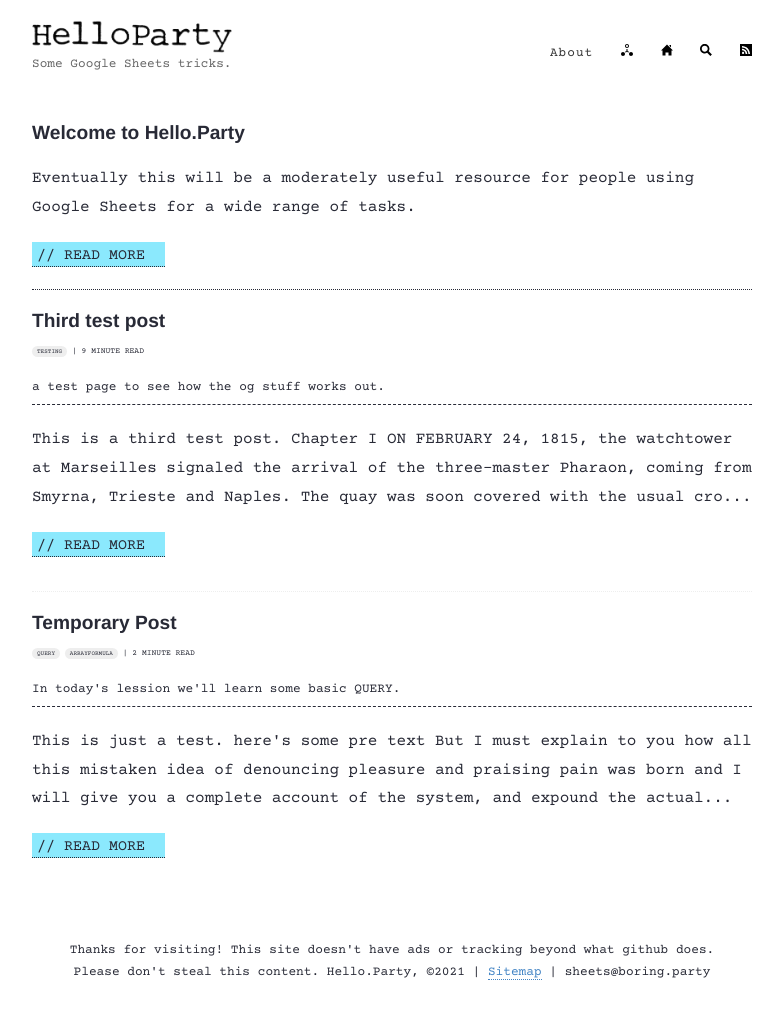
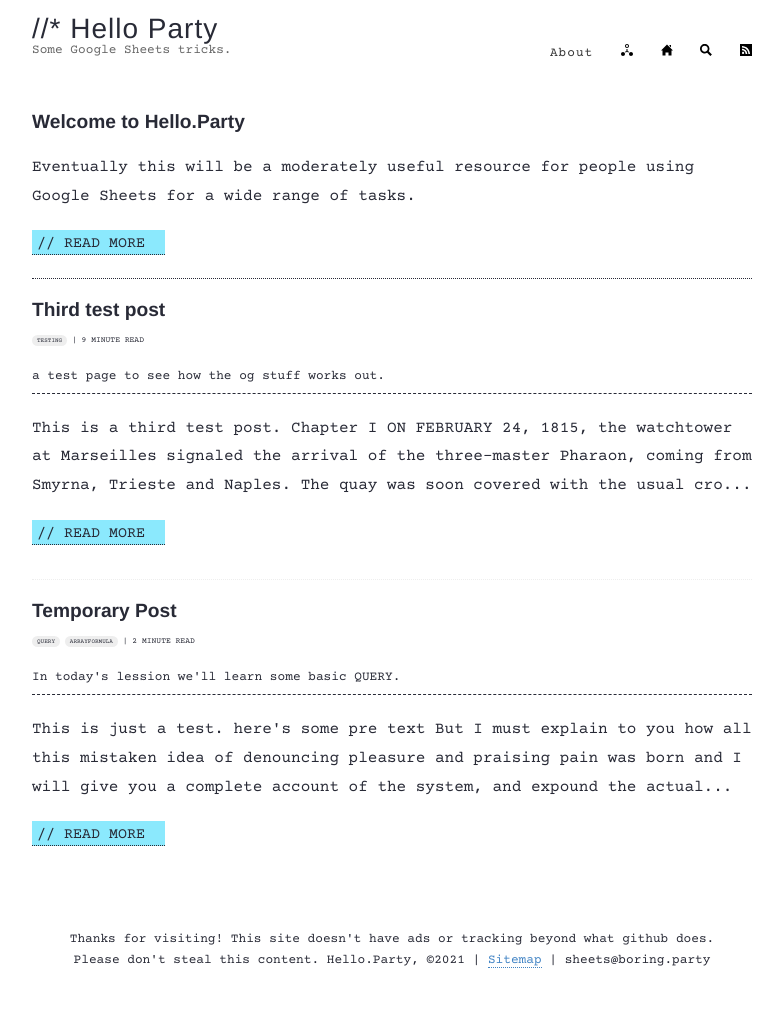
Before and after one commit to hello-party/hello-party-old.github.io, a Jekyll site: the page built from index.html, in a window 1280 px wide. Shown: the whole page, without its empty margins (248-1031 px from the left). Built offline with Jekyll 4.4.1, drawn with Linux system fonts in a browser that asks for light colours; the list of posts is cut into pages by our own code.

Commit message:
Update default.html

```diff
--- a/_layouts/default.html
+++ b/_layouts/default.html
@@ -24,7 +24,9 @@
             <!--<a href="{{ site.baseurl }}/" class="site-avatar"><img src="{{ site.baseurl }}{{ site.avatar }}" alt="{{ site.title }}" /></a>-->
 
             <div class="site-info" role="Site Name and Description... kind of useless">
-              <h1 class="site-name"><a href="{{ site.baseurl }}/"><img src="{{ site.baseurl }}/images/title.png" alt="Hello Party"><!--{{ site.name }}--></a></h1>
+             <!--<h1 class="site-name"><a href="{{ site.baseurl }}/"><img src="{{ site.baseurl }}/images/title.png" alt="Hello Party"></a></h1>-->
+              <!--<p class="site-description">{{ site.description }}</p> -->
+              <h1 class="site-name"><a href="{{ site.baseurl }}/">//* Hello Party</a></h1>
               <p class="site-description">{{ site.description }}</p>
             </div>
 
```
